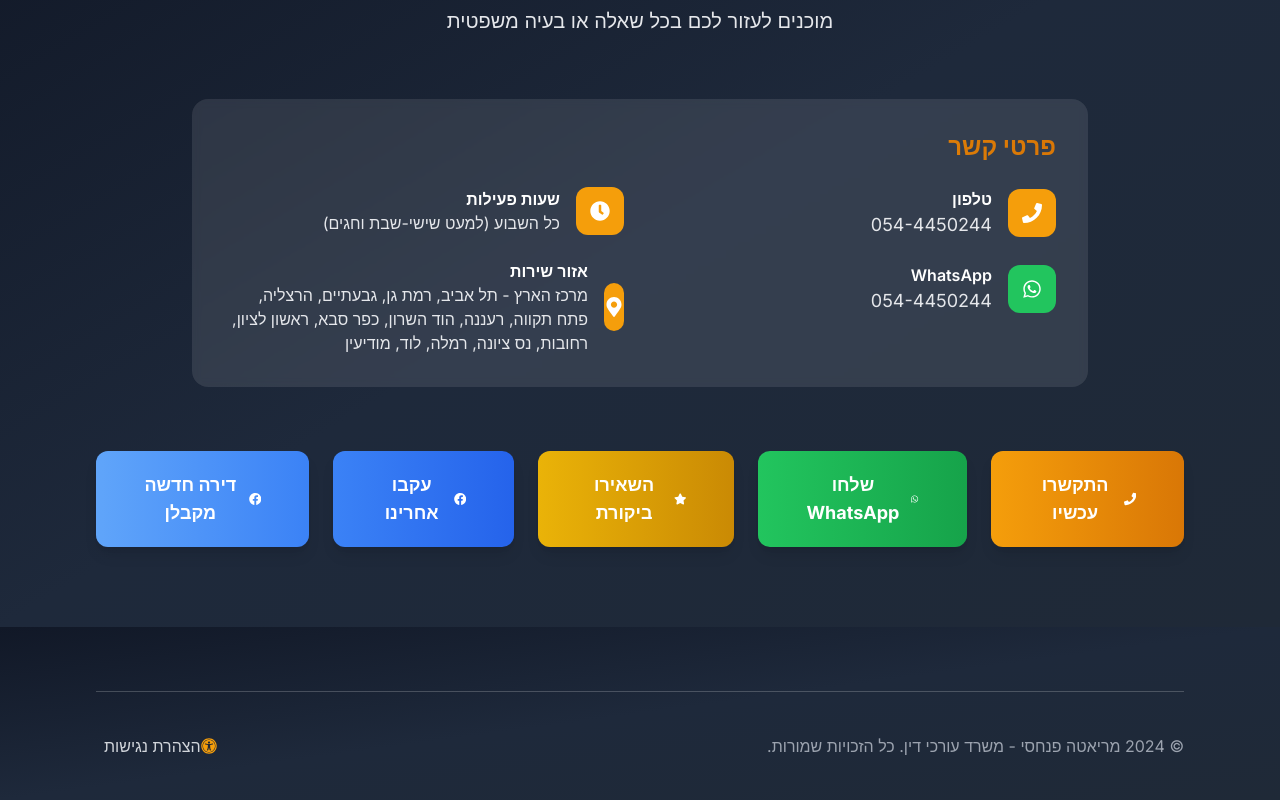
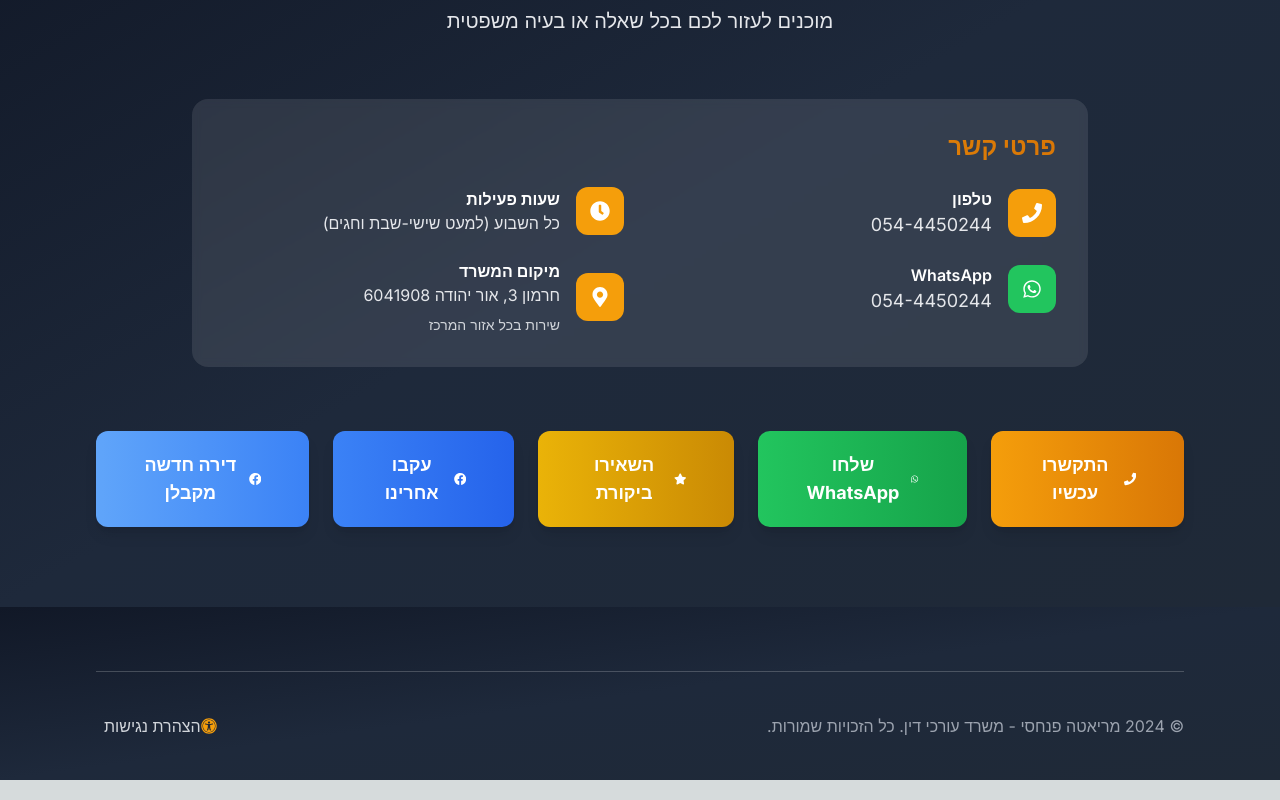
Before and after one commit to tsyonatanp/mp0544450244, a Next.js app: page / in a window 1280 px wide. Shown: the part 3780-4580 px from the top of the page. Built offline with nearby package versions, Linux system fonts and the light colour scheme.

Commit message:
Update business details with correct address and Google rating from Business Profile

```diff
--- a/app/layout.tsx
+++ b/app/layout.tsx
@@ -151,6 +151,9 @@ export default function RootLayout({
               },
               "address": {
                 "@type": "PostalAddress",
+                "streetAddress": "חרמון 3",
+                "addressLocality": "אור יהודה",
+                "postalCode": "6041908",
                 "addressCountry": "IL",
                 "addressRegion": "מרכז הארץ"
               },
@@ -158,8 +161,8 @@ export default function RootLayout({
               "priceRange": "$$",
               "aggregateRating": {
                 "@type": "AggregateRating",
-                "ratingValue": "5.0",
-                "reviewCount": "3",
+                "ratingValue": "4.9",
+                "reviewCount": "18",
                 "bestRating": "5",
                 "worstRating": "1"
               },
--- a/app/page.tsx
+++ b/app/page.tsx
@@ -493,7 +493,7 @@ export default function HomePage() {
               <p className="text-gray-700 mb-6">השאירו ביקורת ותעזרו לאחרים למצוא את השירות הטוב ביותר</p>
               <div className="flex flex-col sm:flex-row gap-4 justify-center">
                 <a
-                  href="https://g.page/r/CYhK8Q9QZQhKEAg/review"
+                  href="https://www.google.com/maps/place/מריאטה+פנחסי+משרד+עורכי+דין/@32.0288,34.8564,17z/data=!3m1!4b1!4m6!3m5!1s0x151d4b8b8b8b8b8b:0x8b8b8b8b8b8b8b8b!8m2!3d32.0288!4d34.8564!16s%2Fg%2F11c0x0x0"
                   target="_blank"
                   rel="noopener noreferrer"
                   className="bg-blue-600 hover:bg-blue-700 text-white px-8 py-4 rounded-xl font-bold text-lg transition-all duration-300 transform hover:scale-105 shadow-lg hover:shadow-xl flex items-center justify-center gap-3"
@@ -620,8 +620,9 @@ export default function HomePage() {
                       <FaMapMarkerAlt className="text-white text-xl" />
                     </div>
                     <div>
-                      <p className="font-semibold">אזור שירות</p>
-                      <p className="text-gray-200">מרכז הארץ - תל אביב, רמת גן, גבעתיים, הרצליה, פתח תקווה, רעננה, הוד השרון, כפר סבא, ראשון לציון, רחובות, נס ציונה, רמלה, לוד, מודיעין</p>
+                      <p className="font-semibold">מיקום המשרד</p>
+                      <p className="text-gray-200">חרמון 3, אור יהודה 6041908</p>
+                      <p className="text-gray-300 text-sm mt-2">שירות בכל אזור המרכז</p>
                     </div>
                   </div>
                 </div>
@@ -646,7 +647,7 @@ export default function HomePage() {
                 שלחו WhatsApp
               </a>
               <a
-                href="https://g.page/r/CYhK8Q9QZQhKEAg/review"
+                href="https://www.google.com/maps/place/מריאטה+פנחסי+משרד+עורכי+דין/@32.0288,34.8564,17z/data=!3m1!4b1!4m6!3m5!1s0x151d4b8b8b8b8b8b:0x8b8b8b8b8b8b8b8b!8m2!3d32.0288!4d34.8564!16s%2Fg%2F11c0x0x0"
                 target="_blank"
                 rel="noopener noreferrer"
                 className="group bg-gradient-to-r from-yellow-500 to-yellow-600 hover:from-yellow-600 hover:to-yellow-700 text-white px-12 py-5 rounded-xl font-bold text-lg transition-all duration-300 transform hover:scale-105 shadow-lg hover:shadow-xl flex items-center justify-center gap-3 cursor-pointer"
```
